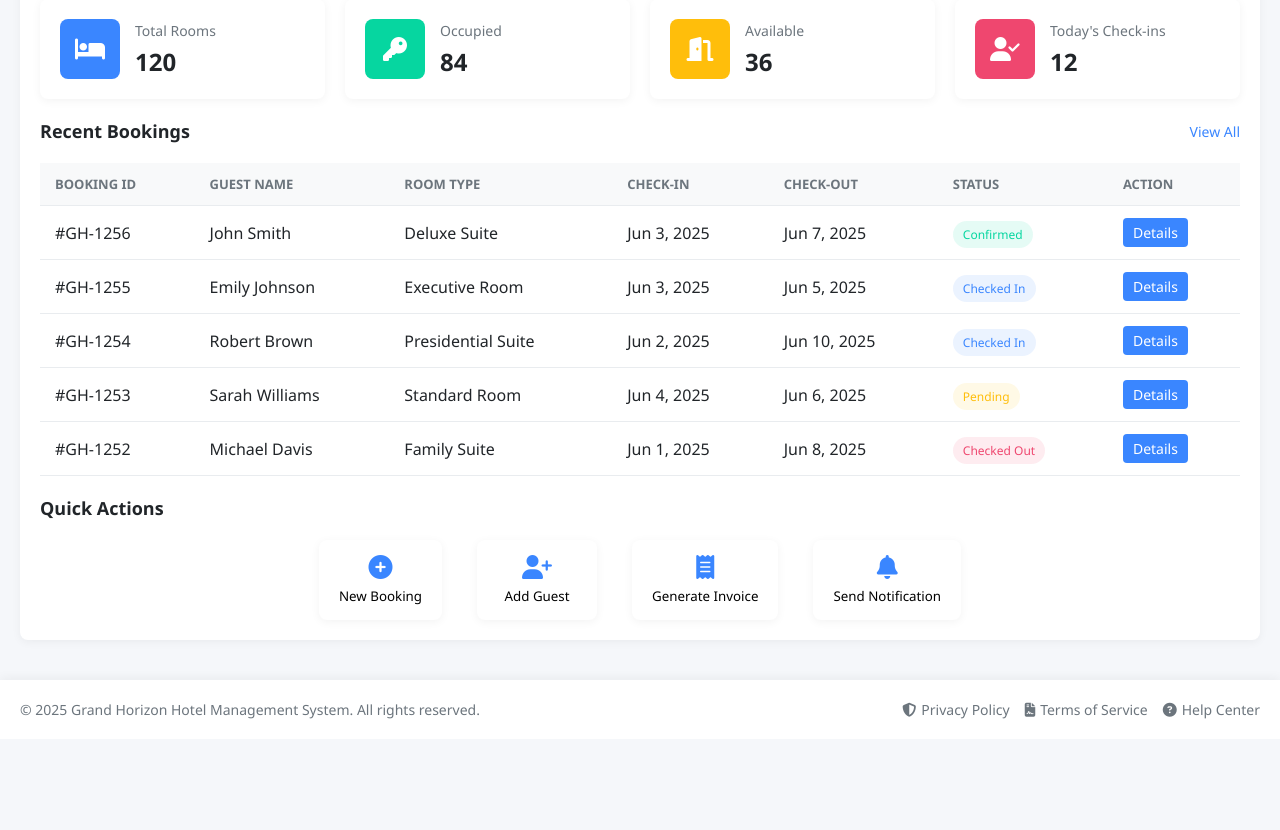
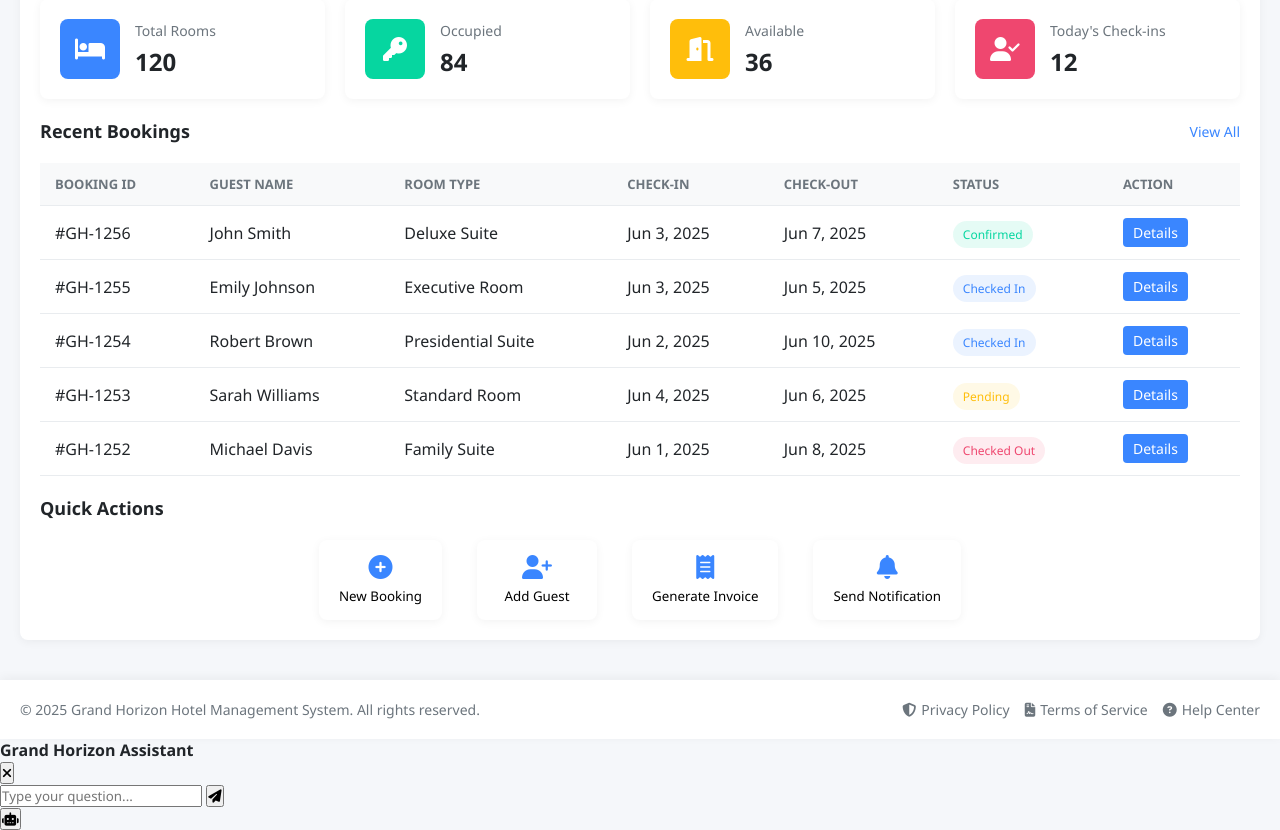
Before and after one commit to Shoyel-1212/hotel-management-system, a plain HTML site: page index.html in a window 1280 px wide. Shown: the part 166-996 px from the top of the page. Before the commit the page ends 905 px from the top, so only its background shows below. Drawn offline with nearby package versions, Linux system fonts and the light colour scheme.

Commit message:
Update index.html

```diff
--- a/index.html
+++ b/index.html
@@ -6,6 +6,8 @@
     <title>Grand Horizon - Hotel Management System</title>
     <link rel="stylesheet" href="https://cdnjs.cloudflare.com/ajax/libs/font-awesome/6.4.0/css/all.min.css">
     <link rel="stylesheet" href="styles.css">
+    <!-- Stripe.js -->
+<script src="https://js.stripe.com/v3/"></script>
 </head>
 <body>
     <!-- Header/Navigation -->
@@ -1085,5 +1087,19 @@
     <!-- Include Chart.js -->
     <script src="https://cdn.jsdelivr.net/npm/chart.js"></script>
     <script src="script.js"></script>
+    <!-- Chatbot Widget -->
+<div class="chatbot-widget">
+  <div class="chatbot-header">
+    <h4>Grand Horizon Assistant</h4>
+    <button class="close-chatbot"><i class="fas fa-times"></i></button>
+  </div>
+  <div class="chatbot-messages" id="chatbotMessages"></div>
+  <div class="chatbot-input">
+    <input type="text" id="chatbotInput" placeholder="Type your question...">
+    <button id="sendChatbotMessage"><i class="fas fa-paper-plane"></i></button>
+  </div>
+</div>
+<button class="chatbot-toggle"><i class="fas fa-robot"></i></button>
+
 </body>
 </html>
```
